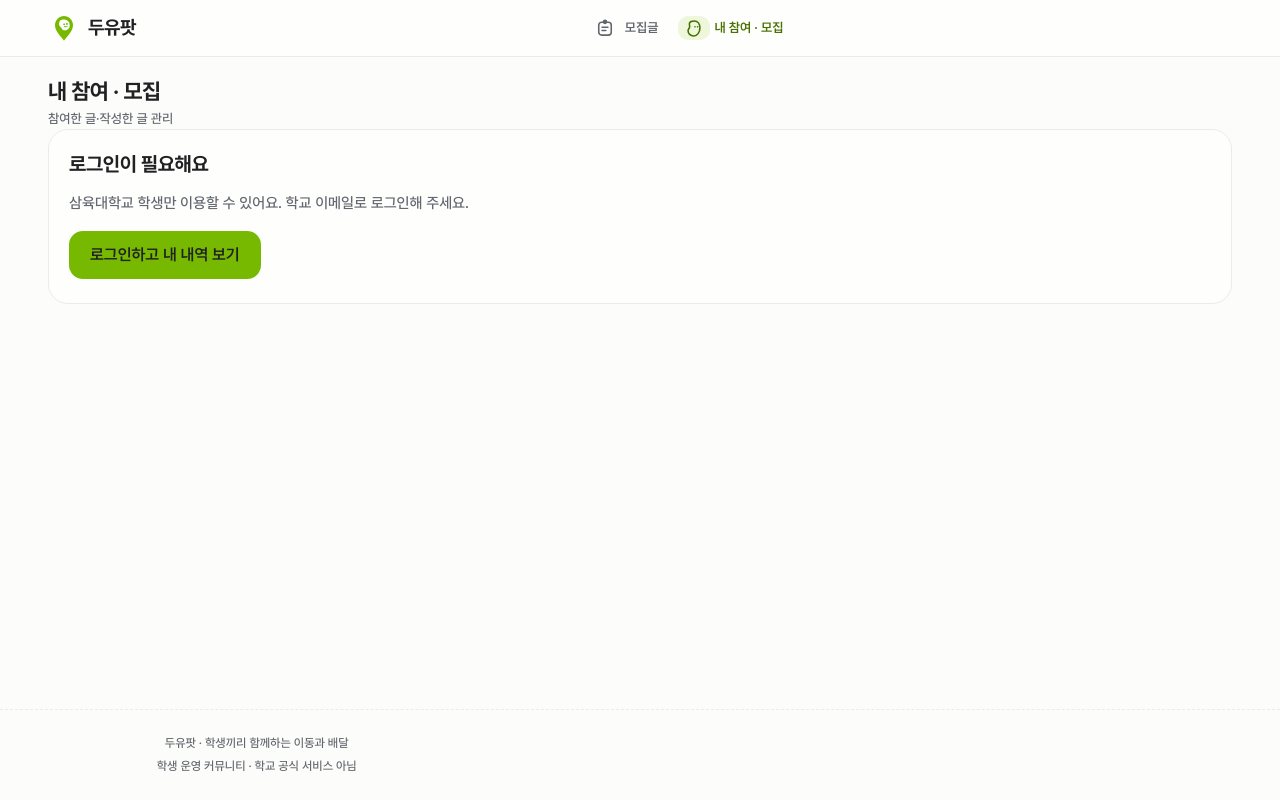
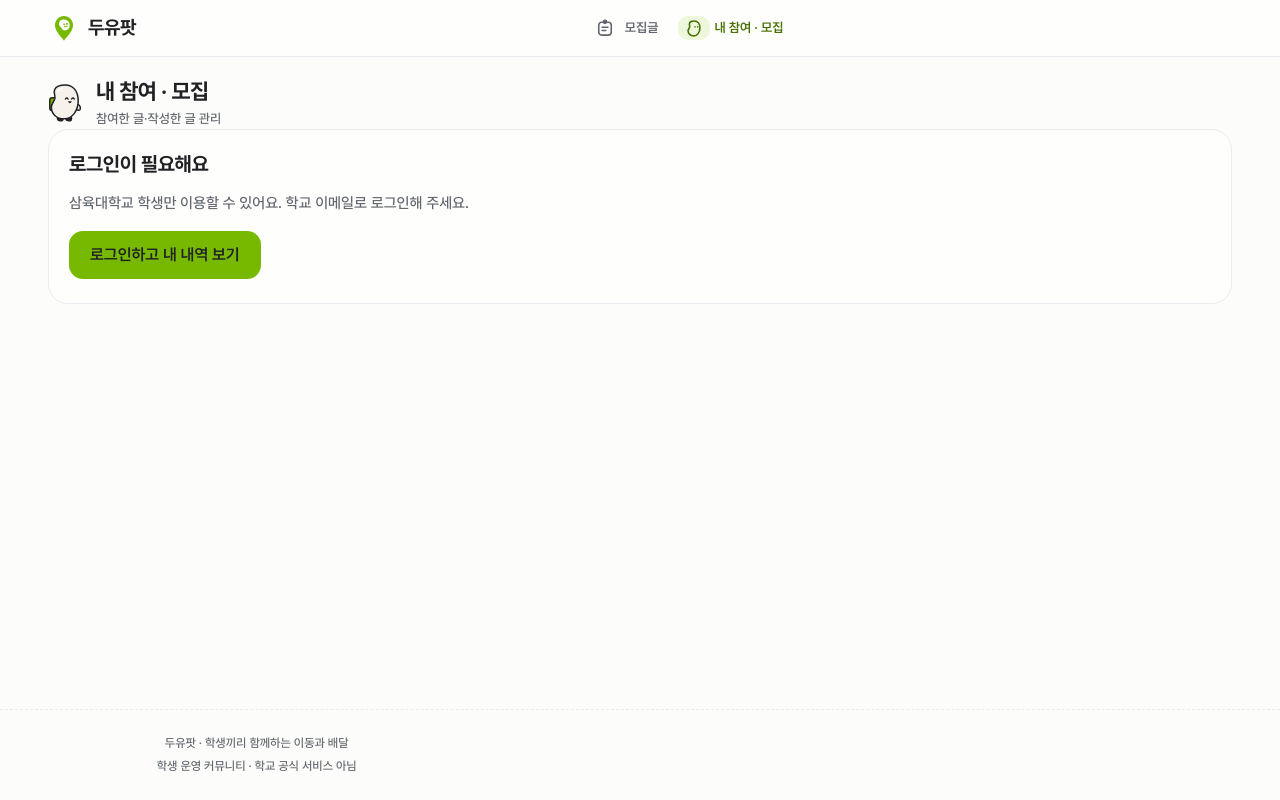
Before and after one commit to SYU-Taxi-Delivery/taxi-delivery-sharing-fe, a Next.js app: page /my in a window 1280 px wide. Built offline with nearby package versions, Linux system fonts and the light colour scheme.

Commit message:
[FEAT] 내 참여·모집 제목 왼쪽에 두유콩 아이콘 추가
모집글 목록 제목처럼 내 참여·모집 화면 제목 왼쪽에도 같은 크기의 두유콩을 둔다. 아주 좁은 화면(20rem 이하)에서는 목록과 같이 숨긴다.

```diff
--- a/src/features/my/MyHistoryScreen.tsx
+++ b/src/features/my/MyHistoryScreen.tsx
@@ -24,7 +24,7 @@ import { useMyHistory } from "./useMyHistory";
 import styles from "./my.module.css";
 import { useAppPath } from "@/features/demo/AppProviders";
 import { SpotArt } from "@/features/ui/SpotArt";
-import { InfoIcon } from "@/features/ui/art";
+import { BeanArt, InfoIcon } from "@/features/ui/art";
 
 const tabs: { tab: MyTab; label: string }[] = [
   { tab: "participated", label: "참여한 글" },
@@ -47,8 +47,12 @@ export function MyHistoryScreen({
           row; everything after spans the full width (my.module.css .page). */}
       <div className={styles.page}>
         <div className={styles.pageTitle}>
-          <h1 className={common.title}>내 참여 · 모집</h1>
-          <p className={common.lead}>참여한 글·작성한 글 관리</p>
+          {/* Same bean slot as the list heading, so both tabs open alike. */}
+          <BeanArt className={common.headingBean} face="happy" />
+          <div className={styles.titleText}>
+            <h1 className={common.title}>내 참여 · 모집</h1>
+            <p className={common.lead}>참여한 글·작성한 글 관리</p>
+          </div>
         </div>
         <RequireAuth loginLabel="로그인하고 내 내역 보기">
           <Link
--- a/src/features/my/my.module.css
+++ b/src/features/my/my.module.css
@@ -18,6 +18,13 @@
   grid-column: 1;
   grid-row: 1;
   align-self: center;
+  min-width: 0;
+  display: flex;
+  align-items: center;
+  gap: var(--space-3);
+}
+
+.titleText {
   min-width: 0;
 }
 
```
